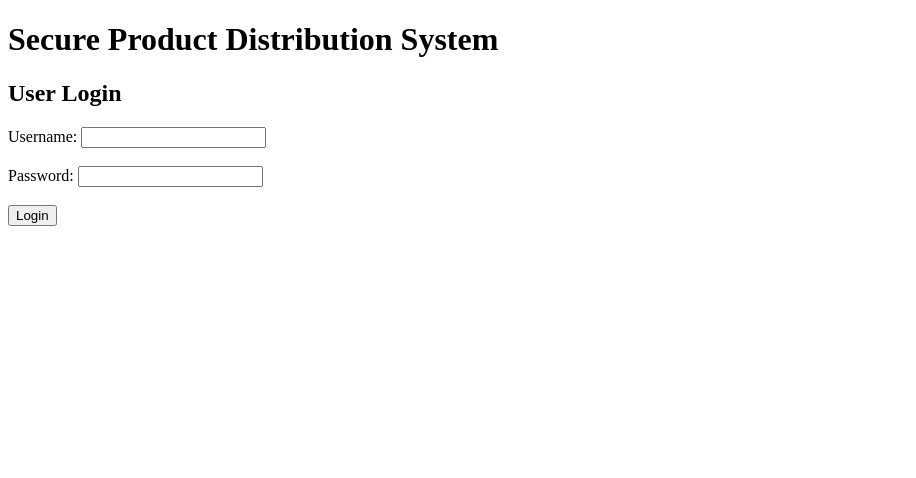
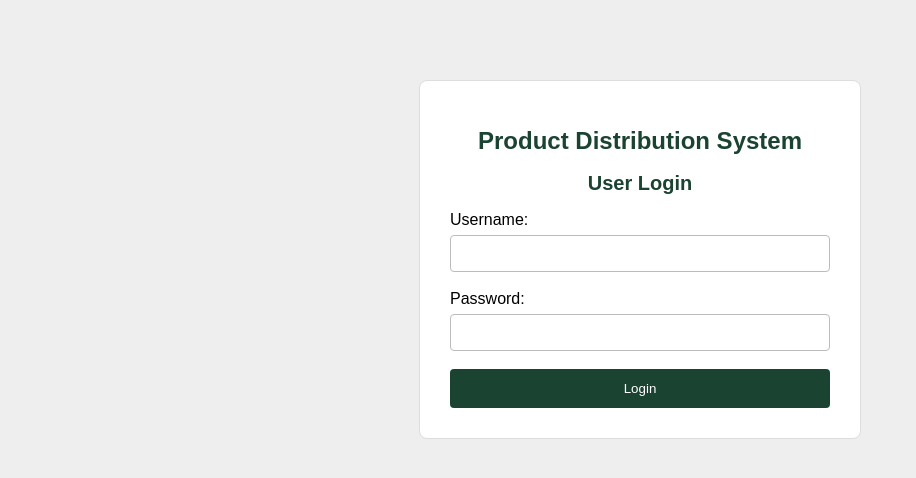
Before and after one commit to IshwaryaV2020/SecureDistributionSystem, a Flask app: page /login in a window 1280 px wide. Shown: the top 478 px of the page, without its empty margins (0-916 px from the left). Run offline with Flask 3, Linux system fonts and the light colour scheme; some libraries are stand-ins or nearby versions.

Commit message:
basic UI for login page

```diff
--- a/app.py
+++ b/app.py
@@ -7,7 +7,7 @@ import sqlite3
 from pathlib import Path
 from retail_security import verify_user_pwd
 
-app = Flask(__name__)
+app = Flask(__name__, static_folder="style")
 app.config["SECRET_KEY"] = os.environ["RETAIL_SECRET_KEY"]
 app.config["SESSION_COOKIE_HTTPONLY"] = True
 app.config["SESSION_COOKIE_SAMESITE"] = "Lax"
--- /dev/null
+++ b/style/retail_style.css
@@ -0,0 +1,61 @@
+body {
+    font-family: Arial, sans-serif;
+    background-color: #eeeeee;
+    margin: 0;
+}
+
+.login_box {
+    width: 85%;
+    max-width: 380px;
+    margin: 80px auto;
+    padding: 30px;
+    background-color: white;
+    border: 1px solid #dddddd;
+    border-radius: 8px;
+}
+
+h1, h2 {
+    color: #1b4332;
+    text-align: center;
+}
+
+h1 {
+    font-size: 24px;
+}
+
+h2 {
+    font-size: 20px;
+}
+
+label {
+    display: block;
+    margin-bottom: 6px;
+}
+
+input[type="text"],
+input[type="password"] {
+    width: 100%;
+    padding: 10px;
+    border: 1px solid #bbbbbb;
+    border-radius: 4px;
+    box-sizing: border-box;
+}
+
+button {
+    width: 100%;
+    padding: 12px;
+    background-color: #1b4332;
+    color: white;
+    border: none;
+    border-radius: 4px;
+    cursor: pointer;
+}
+
+button:hover {
+    background-color: #2d6a4f;
+}
+
+.error_msg {
+    color: red;
+    text-align: center;
+}
--- a/templates/login.html
+++ b/templates/login.html
@@ -3,13 +3,14 @@
 <head>
     <meta charset="UTF-8">
     <title>Retail Login</title>
+    <link rel="stylesheet" href="{{ url_for('static', filename='retail_style.css') }}">
 </head>
 <body>
-
-    <h1>Secure Product Distribution System</h1>
+<div class="login_box">
+    <h1>Product Distribution System</h1>
     <h2>User Login</h2>
 {% if error %}
-    <p style="color: red;">{{ error }}</p>
+    <p class="error_msg">{{ error }}</p>
 {% endif %}
     <form method="POST" action="/login">
 
@@ -29,18 +30,6 @@
         <button type="submit">Login</button>
 
     </form>
-{% if session.get("userid") %}
-
-    <p>Welcome, {{ session["username"] }}</p>
-    <p>Role: {{ session["userrole"] }}</p>
-
-    <form method="POST" action="{{ url_for('logout') }}">
-        <input type="hidden" name="csrf_token"
-               value="{{ csrf_token() }}">
-
-        <button type="submit">Logout</button>
-    </form>
-
-{% endif %}
+</div>
 </body>
 </html>
```
